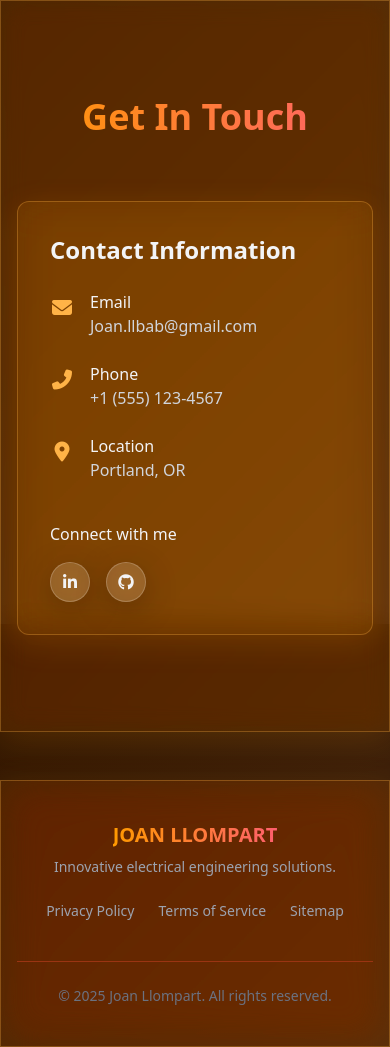
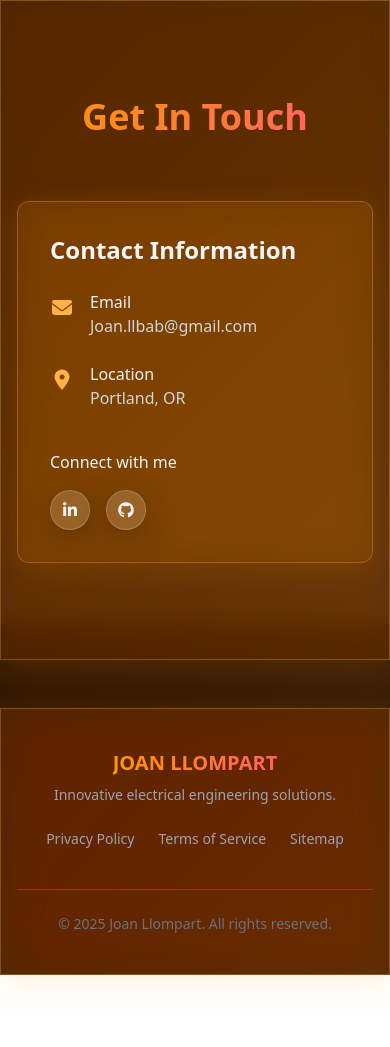
Before and after one commit to Llompi/llompi.github.io, a plain HTML site: page index.html in a window 390 px wide. Shown: the part 5284-6331 px from the top of the page. After the commit the page ends 6259 px from the top, so only its background shows below. Drawn offline with nearby package versions, Linux system fonts and the light colour scheme; animation ran at ten frames a second.

Commit message:
Update index.html
Removed phone placeholder field altogether

```diff
--- a/index.html
+++ b/index.html
@@ -695,16 +695,6 @@
 
                              <div class="flex items-start">
                                 <div class="text-warm text-xl mt-1 mr-4 flex-shrink-0 w-6 text-center">
-                                    <i class="fas fa-phone-alt"></i>
-                                </div>
-                                <div>
-                                    <h4 class="font-medium">Phone</h4>
-                                    <p class="text-gray-300">+1 (555) 123-4567</p>
-                                </div>
-                            </div>
-
-                             <div class="flex items-start">
-                                <div class="text-warm text-xl mt-1 mr-4 flex-shrink-0 w-6 text-center">
                                     <i class="fas fa-map-marker-alt"></i>
                                 </div>
                                 <div>
```
